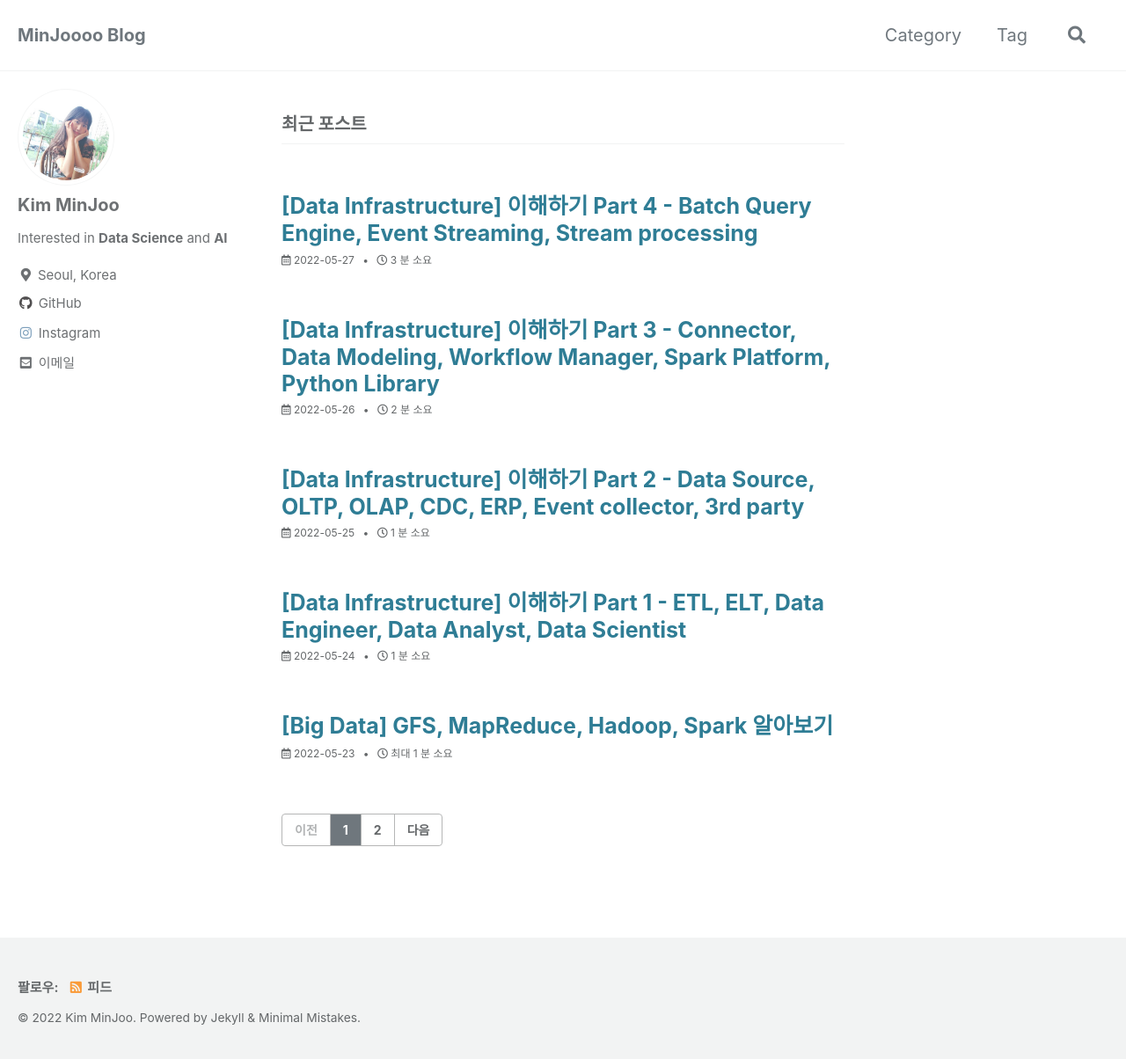
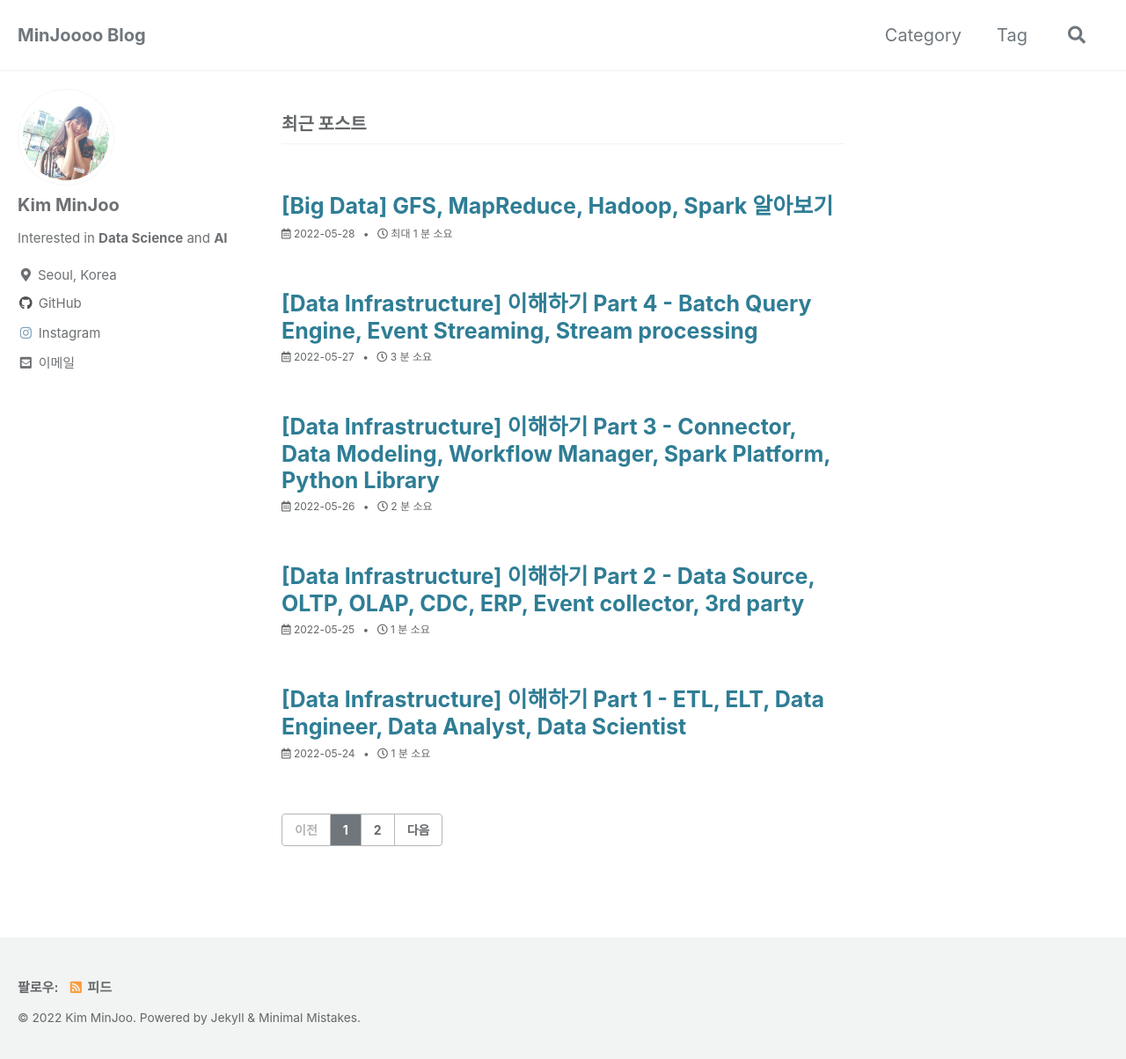
Before and after one commit to MinJoooo/minjoooo.github.io, a Jekyll site: the page built from index.html, in a window 1280 px wide and 1207 px high. Shown: the top 1204 px of the window at 88% size. Built offline with Jekyll 4.4.1, drawn with Linux system fonts in a browser that asks for light colours; cached includes are drawn as plain includes; some web fonts are replaced; the list of posts is cut into pages by our own code.

Commit message:
Update and rename 2022-05-23-GFS-MapReduce-Hadoop-Spark-Info.md to 2022-05-28-GFS-MapReduce-Hadoop-Spark-Info.md

```diff
--- a/_posts/2022-05-23-GFS-MapReduce-Hadoop-Spark-Info.md
+++ b/_posts/2022-05-28-GFS-MapReduce-Hadoop-Spark-Info.md
@@ -10,7 +10,7 @@ toc: false
 <br>
 <br>
 
-###### 2022.05.23.
+###### 2022.05.28.
 ###### GFS, MapReduce, Hadoop, Spark 알아보기
 
 <br>
```
